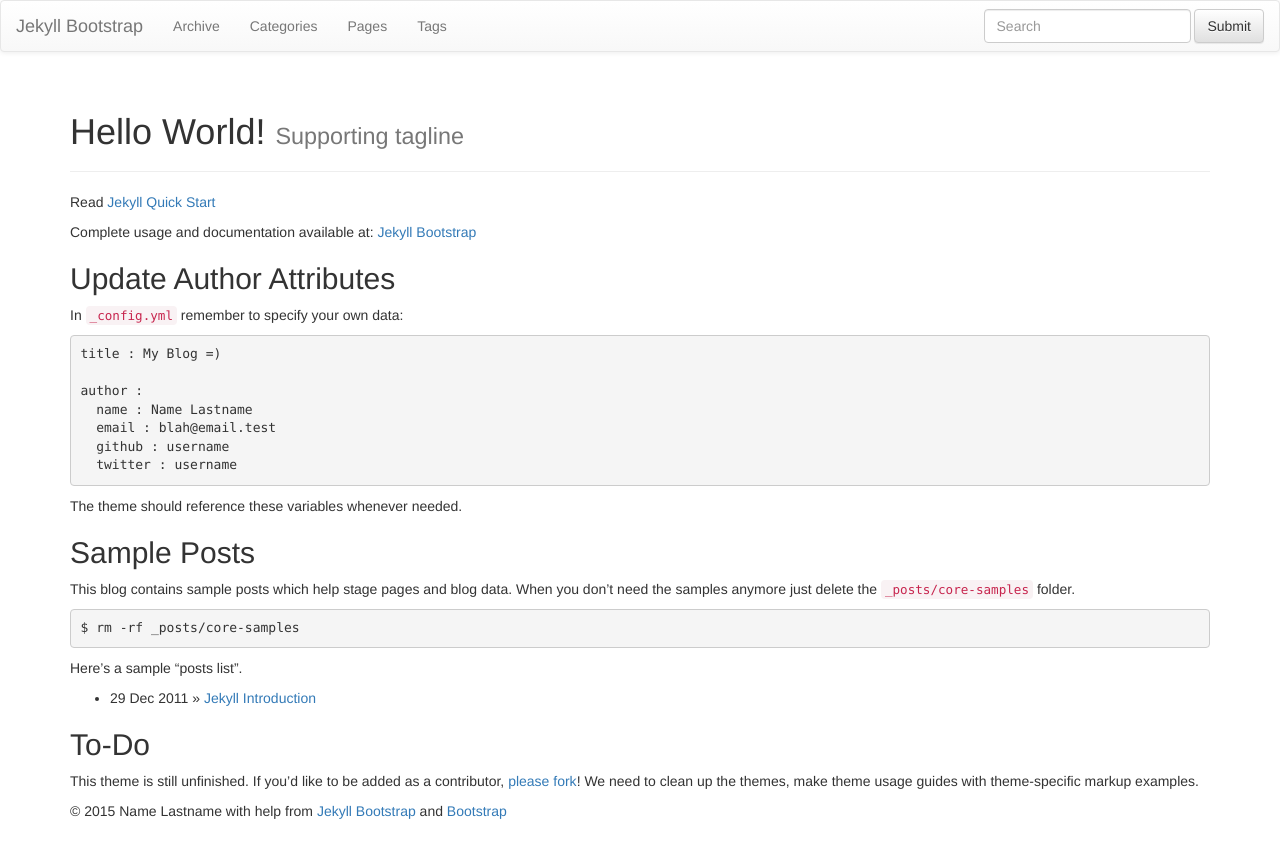
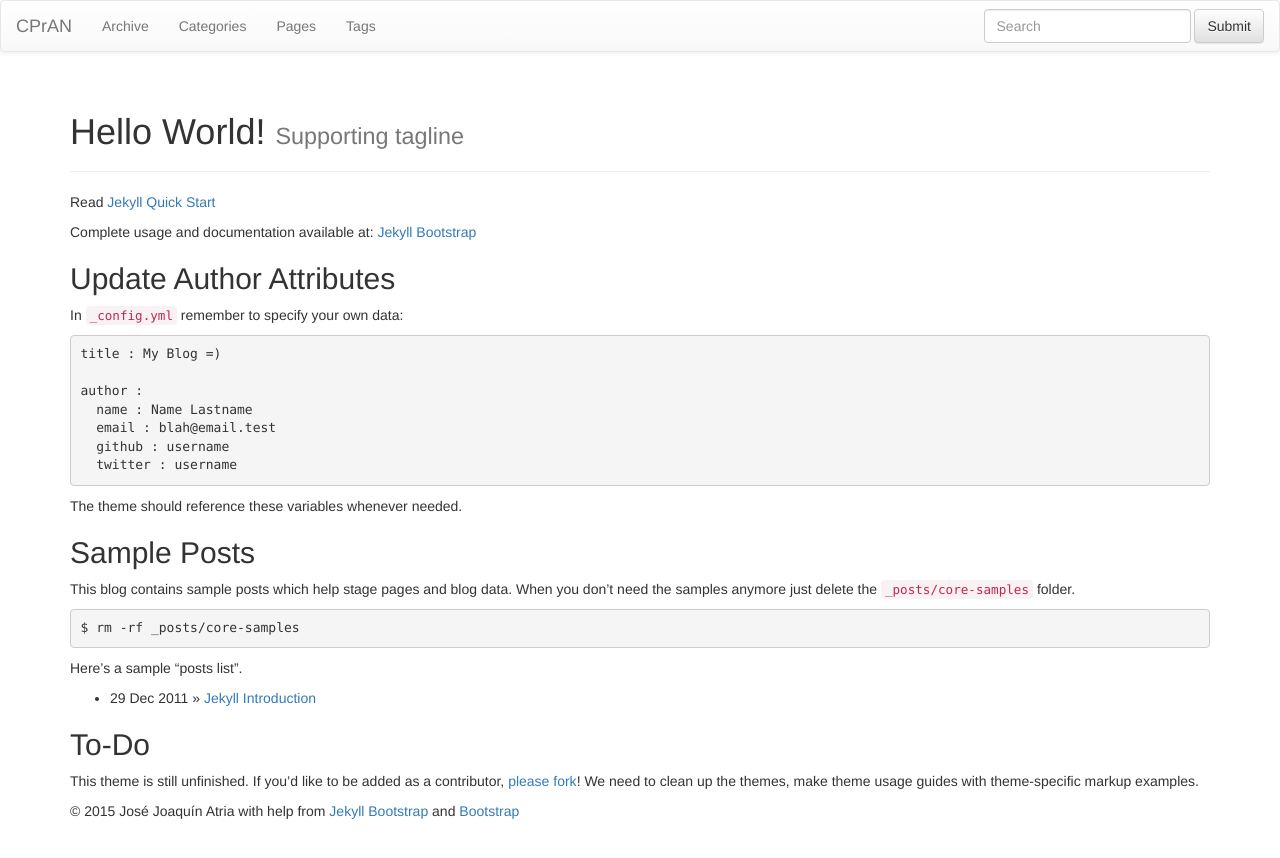
Before and after one commit to jjatria/cpran-www, a Jekyll site: the page built from index.md, in a window 1280 px wide. Shown: the top 858 px of the page. Built offline with Jekyll 4.4.1, drawn with Linux system fonts in a browser that asks for light colours; nearby versions of some CDN libraries; library files that are not in the unit come from our copies; comment, search, counter and statistics services are not loaded; part of the change alters nothing that is shown.

Commit message:
Added site information and Piwik tracking data

```diff
--- a/_config.yml
+++ b/_config.yml
@@ -8,14 +8,17 @@ highlighter: pygments
 # Themes are encouraged to use these universal variables
 # so be sure to set them if your theme uses them.
 #
-title : Jekyll Bootstrap
-tagline: Site Tagline
+title : CPrAN
+tagline: The Praat plugin manager
 author :
-  name : Name Lastname
-  email : blah@email.test
-  github : username
-  twitter : username
-  feedburner : feedname
+  name : José Joaquín Atria
+  first_name : José Joaquín
+  last_name : Atria
+  initials : JJA
+  url : http://cpran.net
+  email : jjatria@gmail.com
+  gitlab : cpran
+  feedburner : ~
 
 # The production_url is only used when full-domain names are needed
 # such as sitemap.txt
@@ -25,7 +28,7 @@ author :
 # Else if you are pushing to username.github.io, replace with your username.
 # Finally if you are pushing to a GitHub project page, include the project name at the end.
 #
-production_url : http://username.github.io
+production_url : http://cpran.net
 
 # All Jekyll-Bootstrap specific configurations are namespaced into this hash
 #
@@ -100,7 +103,8 @@ JB :
   # Set 'provider' to false to turn analytics off globally.
   #
   analytics :
-    provider : google
+    #provider : google
+    provider : piwik
     gauges :
         site_id : 'SITE ID'
     google :
@@ -110,8 +114,8 @@ JB :
     mixpanel :
         token : '_MIXPANEL_TOKEN_'
     piwik :
-        baseURL : 'myserver.tld/piwik' # Piwik installation address (without protocol)
-        idsite : '1'                   # the id of the site on Piwik
+        baseURL : 'piwik.idele.org:8000'
+        idsite : '2'
 
   # Settings for sharing helper.
   # Sharing is for things like tweet, plusone, like, reddit buttons etc.
```
